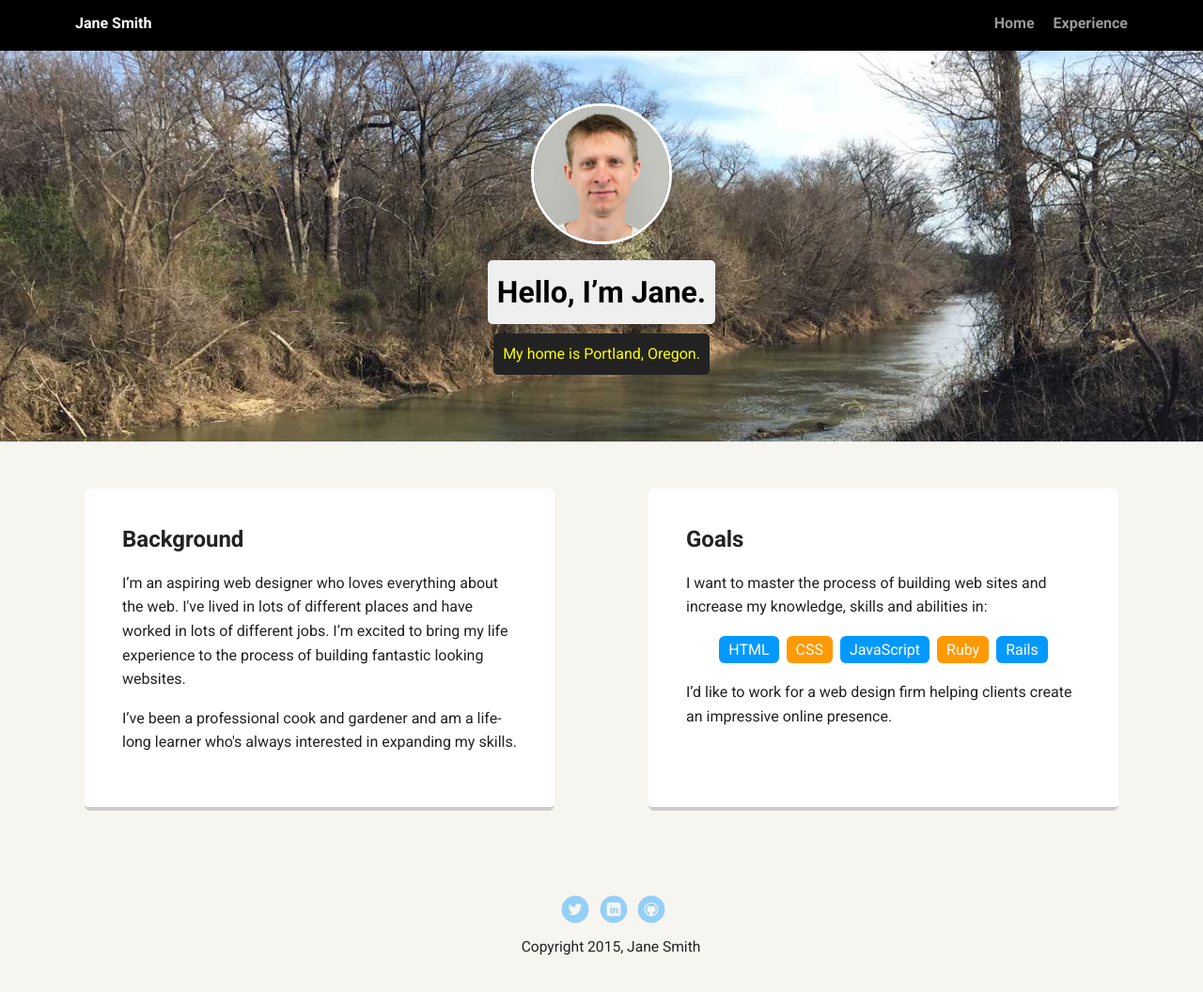
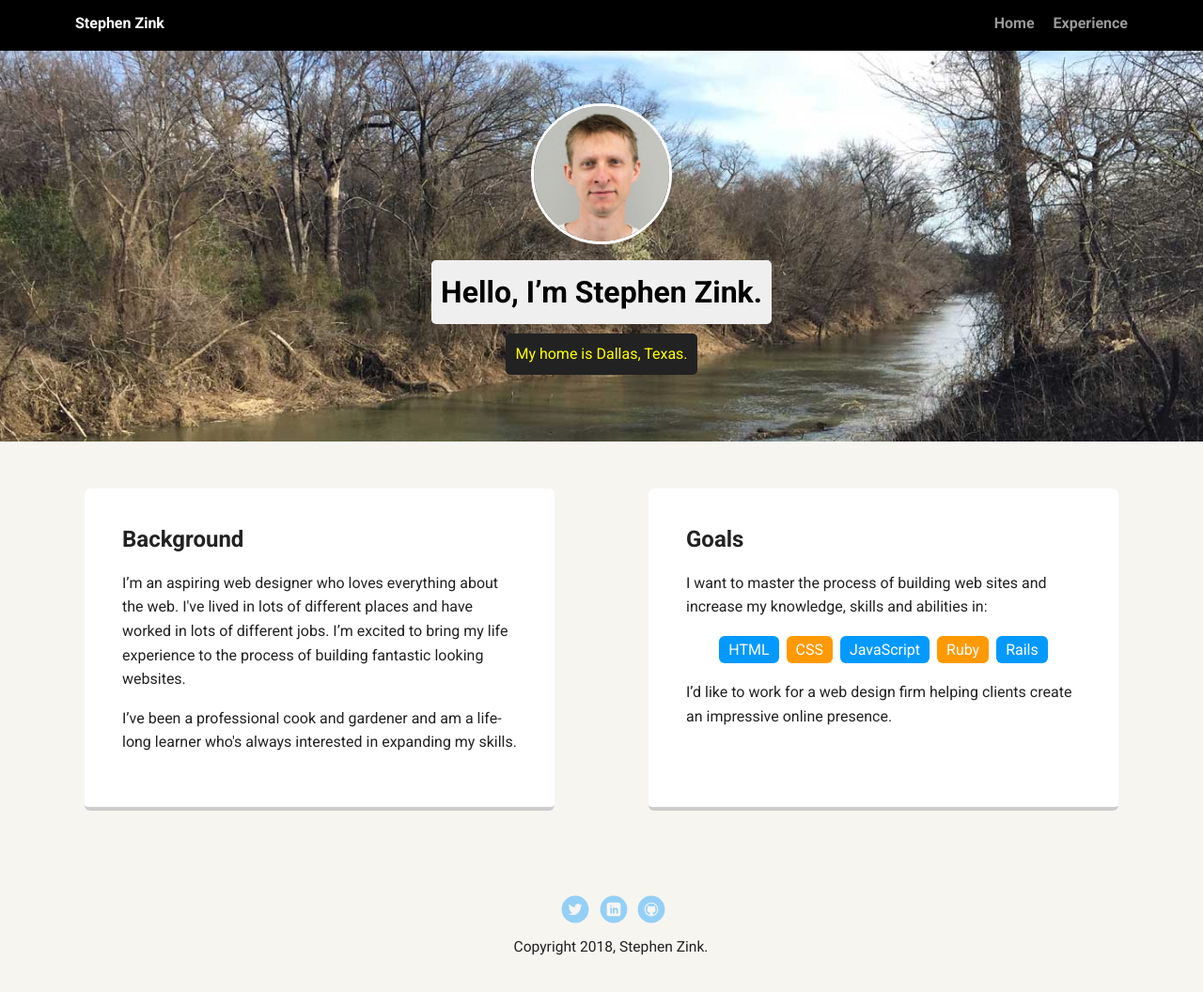
Before and after one commit to szinkdesign/TeamTreeHouse-TechDegree-Project-1, a plain HTML site: page index.html in a window 1280 px wide. Shown: the whole page at 94% size. Drawn offline with Linux system fonts and the light colour scheme; a web font is replaced by a local one.

Commit message:
Update index.html

```diff
--- a/index.html
+++ b/index.html
@@ -2,7 +2,7 @@
 <html lang="en">
 <head>
   <meta charset="utf-8">
-  <title>Jane Smith's Profile</title>
+  <title>Stephen Zink's Profile</title>
   <meta name="viewport" content="width=device-width, initial-scale=1.0">
   <link rel="stylesheet" href="styles.css">
   <link href="https://fonts.googleapis.com/css?family=Muli%7CRoboto:400,300,500,700,900" rel="stylesheet"></head>
@@ -10,16 +10,16 @@
 
     <div class="main-nav">
         <ul class="nav">
-          <li class="name">Jane Smith</li>
+          <li class="name">Stephen Zink</li>
           <li><a href="#">Home</a></li>
           <li><a href="#">Experience</a></li>
         </ul>
     </div>
 
     <header>
-      <img src="images/stephen-portrait-300px.jpg" alt="Drawing of Jane Smith" class="profile-image">
-      <h1 class="tag name">Hello, I’m Jane.</h1>
-      <p class="tag location">My home is Portland, Oregon.</p>
+      <img src="images/stephen-portrait-300px.jpg" alt="Portrait of Stephen Zink" class="profile-image">
+      <h1 class="tag name">Hello, I’m Stephen Zink.</h1>
+      <p class="tag location">My home is Dallas, Texas.</p>
     </header>
 
     <main class="flex">
@@ -49,7 +49,7 @@
         <li><a href="#" class="social linkedin">LinkedIn</a></li>
         <li><a href="#" class="social github">Github</a></li>
       </ul>
-      <p class="copyright">Copyright 2015, Jane Smith</p>
+      <p class="copyright">Copyright 2018, Stephen Zink.</p>
     </footer>
   </body>
   </html>
```
